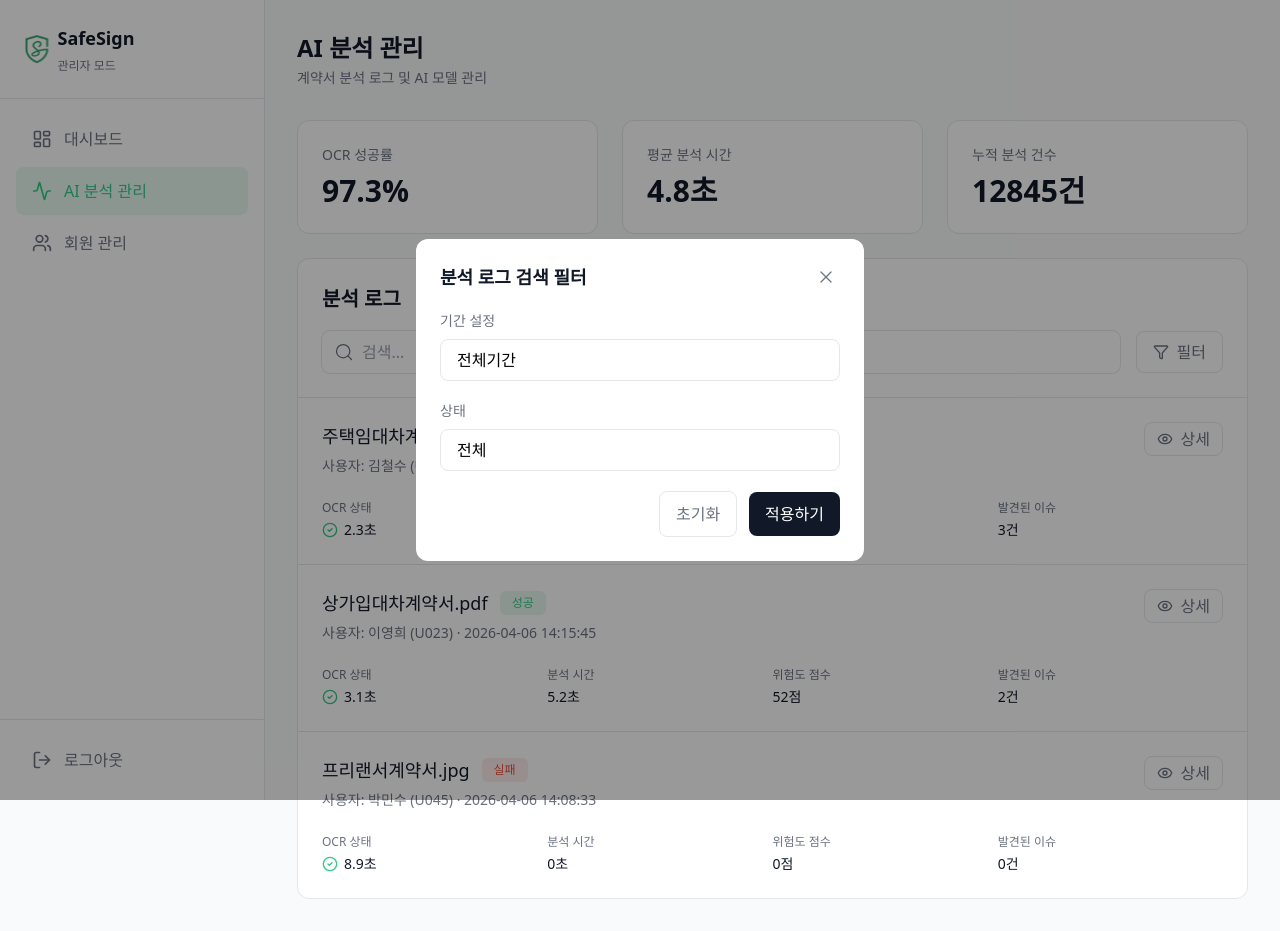
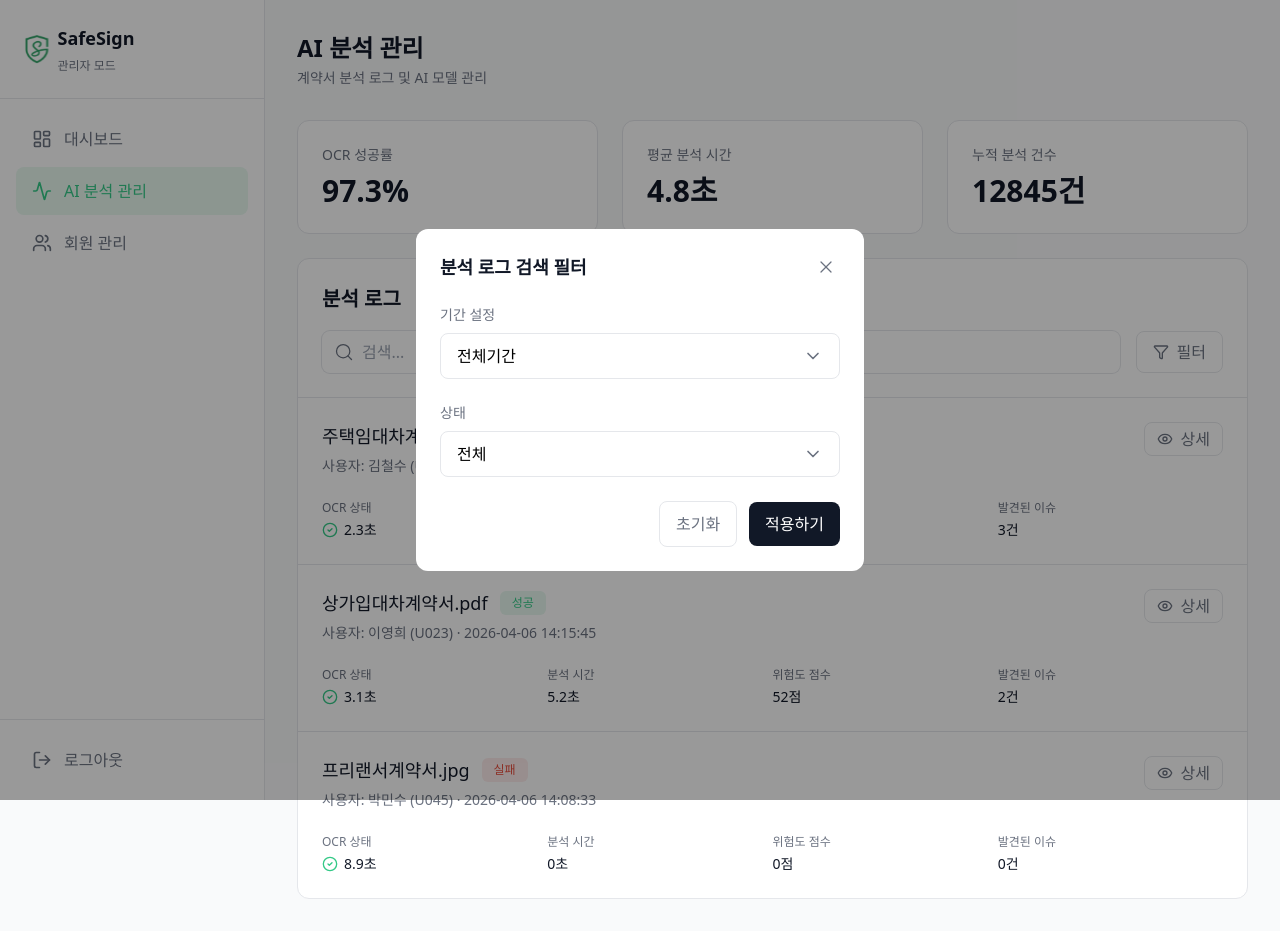
Before and after one commit to SafeSignProject/safeSign-frontend, a React (Vite) app: page /analysis-management in a window 1280 px wide. Both pictures are taken after a click on the button "필터". Built offline with nearby package versions, Linux system fonts and the light colour scheme; a web font is replaced by a local one.

Commit message:
feat: 필터 기능 추가

```diff
--- a/src/atoms.ts
+++ b/src/atoms.ts
@@ -7,4 +7,14 @@ export const resetContractsAtom = atom(null, (_, set) => {
   set(contractsSortAtom, '최신순');
 });
 
+export interface AnalysisFilterState {
+  period: string;
+  status: string;
+}
+
 export const adminAnalysisKeywordAtom = atom('');
+
+export const analysisFilterAtom = atom<AnalysisFilterState>({
+  period: '전체기간',
+  status: '전체',
+});
--- a/src/components/admin/AnalysisManagement.tsx
+++ b/src/components/admin/AnalysisManagement.tsx
@@ -1,4 +1,4 @@
-import { adminAnalysisKeywordAtom } from '@/atoms';
+import { adminAnalysisKeywordAtom, analysisFilterAtom } from '@/atoms';
 import { Button, Input } from '@/components/common';
 import { ANALYSIS_LOGS } from '@/mocks/analysisLogs';
 import clsx from 'clsx';
@@ -10,6 +10,18 @@ import AnalysisFilterModal from '../modal/AnalysisFilterModal';
 const AnalysisManagement = () => {
   const [keyword, setKeyword] = useAtom(adminAnalysisKeywordAtom);
   const [isOpenfilterModal, setIsOpenfilterModal] = useState(false);
+
+  const [filter] = useAtom(analysisFilterAtom);
+
+  const filteredLogs = ANALYSIS_LOGS.filter((log) => {
+    // 검색어
+    const matchedKeyword = log.fileName.includes(keyword) || log.user.includes(keyword);
+
+    // 상태
+    const matchedStatus = filter.status === '전체' ? true : log.status === filter.status;
+
+    return matchedKeyword && matchedStatus;
+  });
 
   return (
     <section className='bg-white rounded-xl border border-light-gray py-6 mb-8'>
@@ -36,7 +48,7 @@ const AnalysisManagement = () => {
 
       <div className='h-px w-full bg-light-gray my-6' />
 
-      {ANALYSIS_LOGS.map((log, index) => (
+      {filteredLogs.map((log, index) => (
         <article key={log.id}>
           <div className='px-6'>
             <div className='flex items-start justify-between'>
--- a/src/components/modal/AnalysisFilterModal.tsx
+++ b/src/components/modal/AnalysisFilterModal.tsx
@@ -1,19 +1,42 @@
-import { Check, X } from 'lucide-react';
+import { analysisFilterAtom } from '@/atoms';
+import { Button } from '../common';
+import { useAtom } from 'jotai';
+import { Check, ChevronDown, X } from 'lucide-react';
 import { useState } from 'react';
-import { Button } from '../common';
+import clsx from 'clsx';
 
 interface AnalysisFilterModalProps {
   onClose: () => void;
 }
 
+const DEFAULT_FILTER = {
+  period: '전체기간',
+  status: '전체',
+};
+
 const AnalysisFilterModal = ({ onClose }: AnalysisFilterModalProps) => {
+  const [filter, setFilter] = useAtom(analysisFilterAtom);
   const [isOpenPeriodMenu, setIsOpenPeriodMenu] = useState(false);
   const [isOpenStatusMenu, setIsOpenStatusMenu] = useState(false);
-  const [selectedPeriodMenu, setSelectedPeriodMenu] = useState('전체기간');
-  const [selectedStatusMenu, setSelectedStatusMenu] = useState('전체');
+  const [selectedPeriodMenu, setSelectedPeriodMenu] = useState(filter.period);
+  const [selectedStatusMenu, setSelectedStatusMenu] = useState(filter.status);
 
   const periodMenus = ['전체기간', '오늘', '최근 7일', '최근 30일'];
   const statusMenus = ['전체', '성공', '실패'];
+
+  const handleReset = () => {
+    setSelectedPeriodMenu(DEFAULT_FILTER.period);
+    setSelectedStatusMenu(DEFAULT_FILTER.status);
+
+    setFilter(DEFAULT_FILTER);
+  };
+
+  const handleApply = () => {
+    setFilter({
+      period: selectedPeriodMenu,
+      status: selectedStatusMenu,
+    });
+  };
 
   return (
     <div
@@ -21,7 +44,7 @@ const AnalysisFilterModal = ({ onClose }: AnalysisFilterModalProps) => {
       onClick={onClose}
     >
       <div
-        className='flex w-md max-w-[90%] flex-col space-y-5 overflow-visible rounded-xl bg-white p-6'
+        className='flex w-md max-w-[90%] flex-col space-y-6 overflow-visible rounded-xl bg-white p-6'
         onClick={(e) => e.stopPropagation()}
       >
         <article className='flex items-center justify-between'>
@@ -43,13 +66,20 @@ const AnalysisFilterModal = ({ onClose }: AnalysisFilterModalProps) => {
           <div className='relative w-full'>
             <button
               type='button'
-              className='w-full rounded-lg border border-light-gray bg-white px-4 py-3 text-left transition hover:brightness-95 active:brightness-90'
+              className='flex rounded-lg items-center w-full justify-between border border-light-gray bg-white px-4 py-3 text-left transition hover:brightness-95 active:brightness-90'
               onClick={() => {
                 setIsOpenPeriodMenu((prev) => !prev);
                 setIsOpenStatusMenu(false);
               }}
             >
               {selectedPeriodMenu}
+              <ChevronDown
+                size={20}
+                className={clsx(
+                  'text-dark-gray transform transition-transform duration-300 ease-in-out',
+                  isOpenPeriodMenu ? 'rotate-180' : 'rotate-0',
+                )}
+              />
             </button>
 
             {isOpenPeriodMenu && (
@@ -60,7 +90,7 @@ const AnalysisFilterModal = ({ onClose }: AnalysisFilterModalProps) => {
                   return (
                     <button
                       key={menu}
-                      className='flex w-full items-center justify-between bg-white px-4 py-2 text-left text-sm hover:bg-gray-50'
+                      className='flex w-full items-center justify-between px-4 py-2 text-left text-sm hover:bg-gray-50'
                       onClick={() => {
                         setSelectedPeriodMenu(menu);
                         setIsOpenPeriodMenu(false);
@@ -84,13 +114,20 @@ const AnalysisFilterModal = ({ onClose }: AnalysisFilterModalProps) => {
           <div className='relative w-full'>
             <button
               type='button'
-              className='w-full rounded-lg border border-light-gray bg-white px-4 py-3 text-left transition hover:brightness-95 active:brightness-90'
+              className='flex rounded-lg items-center w-full justify-between border border-light-gray bg-white px-4 py-3 text-left transition hover:brightness-95 active:brightness-90'
               onClick={() => {
                 setIsOpenStatusMenu((prev) => !prev);
                 setIsOpenPeriodMenu(false);
               }}
             >
               {selectedStatusMenu}
+              <ChevronDown
+                size={20}
+                className={clsx(
+                  'text-dark-gray transform transition-transform duration-300 ease-in-out',
+                  isOpenStatusMenu ? 'rotate-180' : 'rotate-0',
+                )}
+              />
             </button>
 
             {isOpenStatusMenu && (
@@ -122,12 +159,14 @@ const AnalysisFilterModal = ({ onClose }: AnalysisFilterModalProps) => {
           <Button
             type='button'
             label='초기화'
-            className='border border-light-gray bg-white text-dark-gray hover:brightness-95 active:brightness-90 py-2.5 rounded-lg leading-6 font-medium'
+            onClick={handleReset}
+            className='rounded-lg border border-light-gray bg-white py-2.5 font-medium leading-6 text-dark-gray hover:brightness-95 active:brightness-90'
           />
           <Button
             type='button'
             label='적용하기'
-            className=' bg-dark text-white hover:brightness-95 active:brightness-90 py-2.5 rounded-lg leading-6 font-medium'
+            onClick={handleApply}
+            className='rounded-lg bg-dark py-2.5 font-medium leading-6 text-white hover:brightness-95 active:brightness-90'
           />
         </article>
       </div>
```
